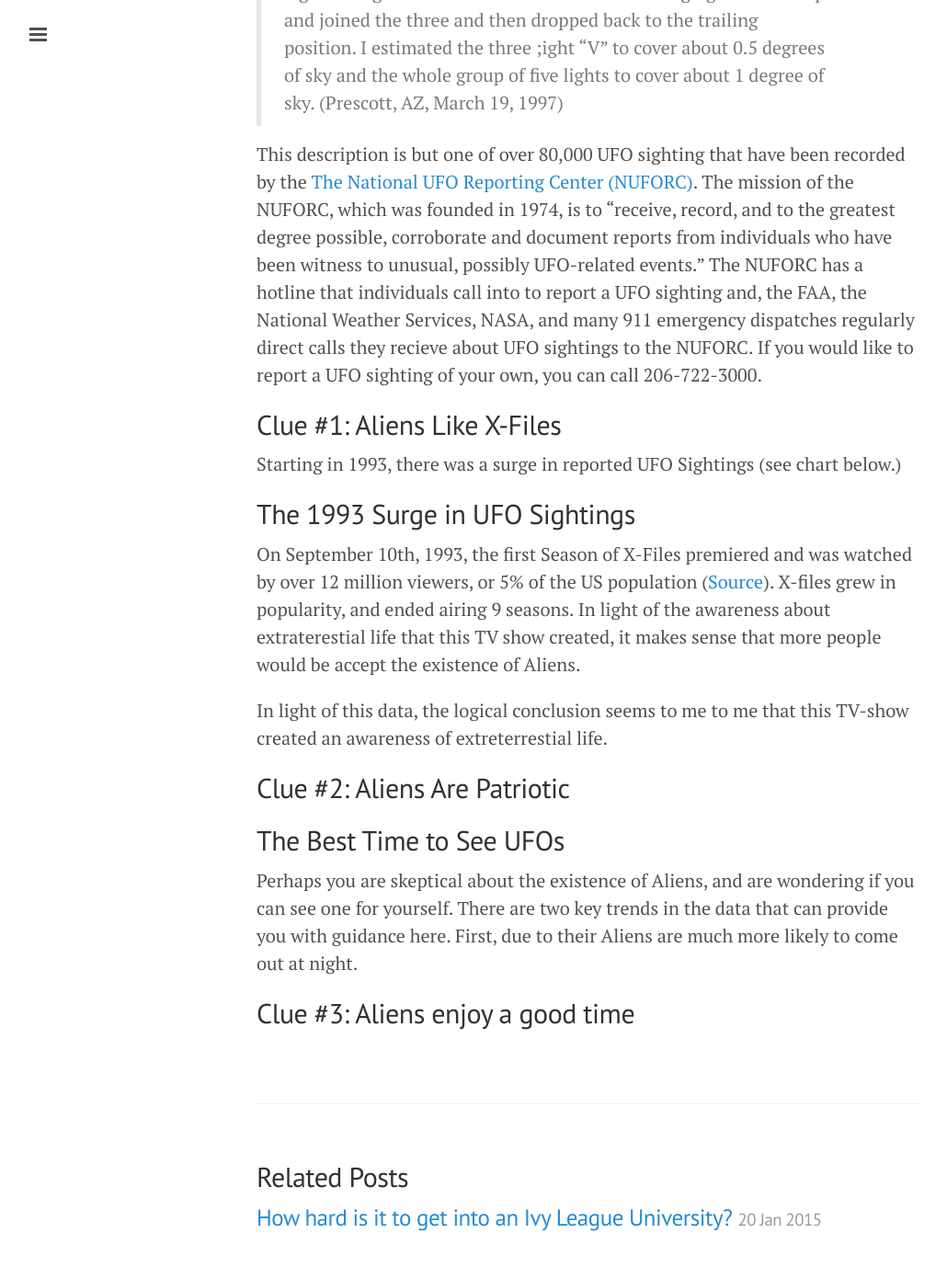
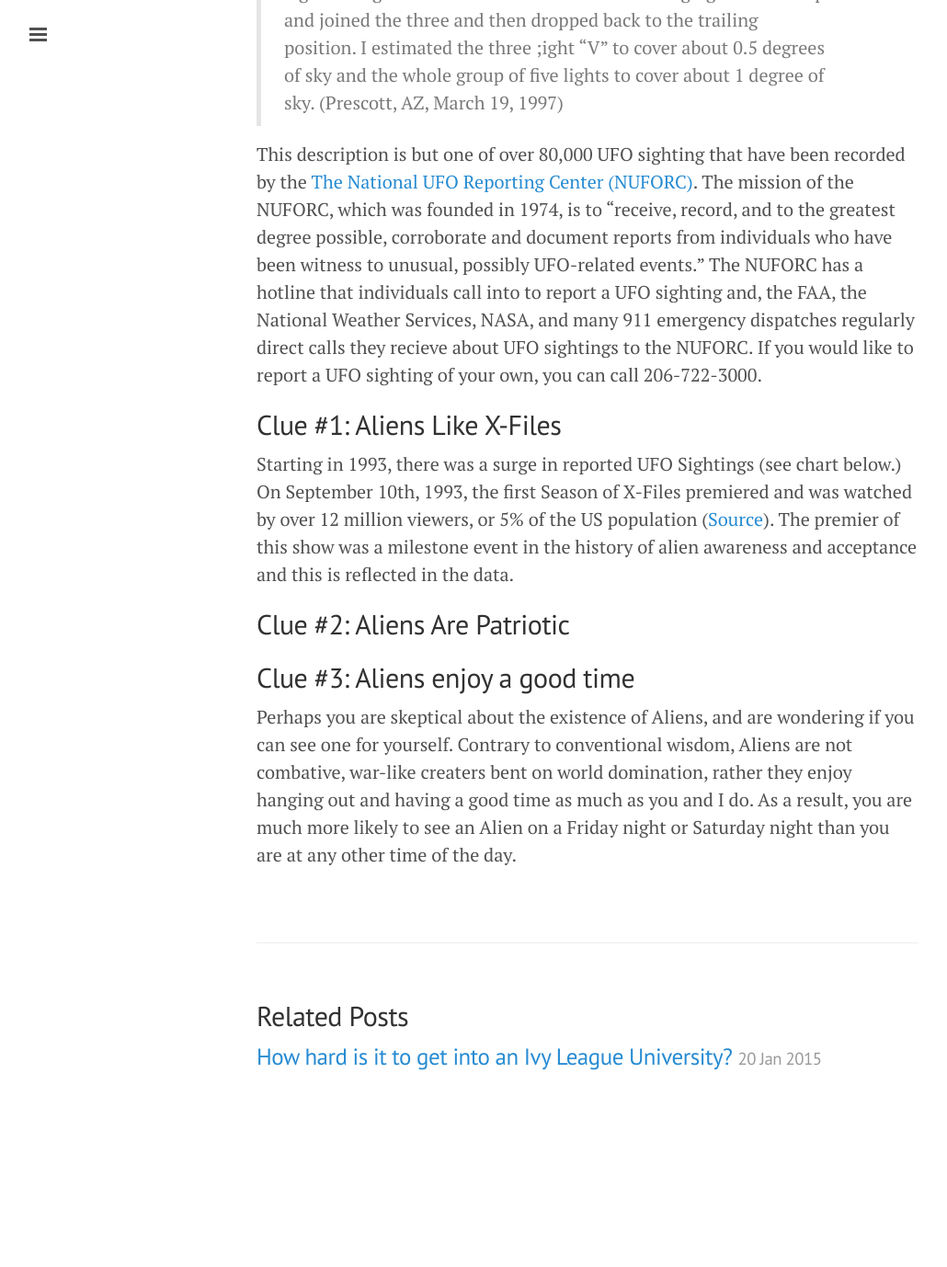
Before and after one commit to josiahdavis/josiahdavis.github.io, a Jekyll site: the page built from _posts/2015-01-1-identifying-with-ufos.md, in a window 1280 px wide and 1400 px high, scrolled down 789 px. Shown: the top 1378 px of the window at 92% size, without its empty margins (1-1031 px from the left). Built offline with Jekyll 4.4.1, drawn with Linux system fonts in a browser that asks for light colours; Markdown is read by kramdown in place of the engine named in the settings; after the commit the page ends 2014 px from its top, so only the background shows below that.

Commit message:
Added Clue #3

```diff
--- a/_posts/2015-01-1-identifying-with-ufos.md
+++ b/_posts/2015-01-1-identifying-with-ufos.md
@@ -12,17 +12,10 @@ By now, most modern people are aware of the fact that we as humans are not alone
 This description is but one of over 80,000 UFO sighting that have been recorded by the [The National UFO Reporting Center (NUFORC)](http://www.nuforc.org/). The mission of the NUFORC, which was founded in 1974, is to "receive, record, and to the greatest degree possible, corroborate and document reports from individuals who have been witness to unusual, possibly UFO-related events." The NUFORC has a hotline that individuals call into to report a UFO sighting and, the FAA, the National Weather Services, NASA, and many 911 emergency dispatches regularly direct calls they recieve about UFO sightings to the NUFORC. If you would like to report a UFO sighting of your own, you can call 206-722-3000.
 
 ## Clue #1: Aliens Like X-Files
-
-Starting in 1993, there was a surge in reported UFO Sightings (see chart below.)
-
-## The 1993 Surge in UFO Sightings
-On September 10th, 1993, the first Season of X-Files premiered and was watched by over 12 million viewers, or 5% of the US population ([Source](http://en.wikipedia.org/wiki/The_X-Files)).  X-files grew in popularity, and ended airing 9 seasons. In light of the awareness about extraterestial life that this TV show created, it makes sense that more people would be accept the existence of Aliens.
-
-In light of this data, the logical conclusion seems to me to me that this TV-show created an awareness of extreterrestial life.
+Starting in 1993, there was a surge in reported UFO Sightings (see chart below.) On September 10th, 1993, the first Season of X-Files premiered and was watched by over 12 million viewers, or 5% of the US population ([Source](http://en.wikipedia.org/wiki/The_X-Files)). The premier of this show was a milestone event in the history of alien awareness and acceptance and this is reflected in the data.
 
 ## Clue #2: Aliens Are Patriotic
 
-## The Best Time to See UFOs
-Perhaps you are skeptical about the existence of Aliens, and are wondering if you can see one for yourself. There are two key trends in the data that can provide you with guidance here. First, due to their Aliens are much more likely to come out at night.
 
 ## Clue #3: Aliens enjoy a good time
+Perhaps you are skeptical about the existence of Aliens, and are wondering if you can see one for yourself. Contrary to conventional wisdom, Aliens are not combative, war-like creaters bent on world domination, rather they enjoy hanging out and having a good time as much as you and I do. As a result, you are much more likely to see an Alien on a Friday night or Saturday night than you are at any other time of the day.
```
